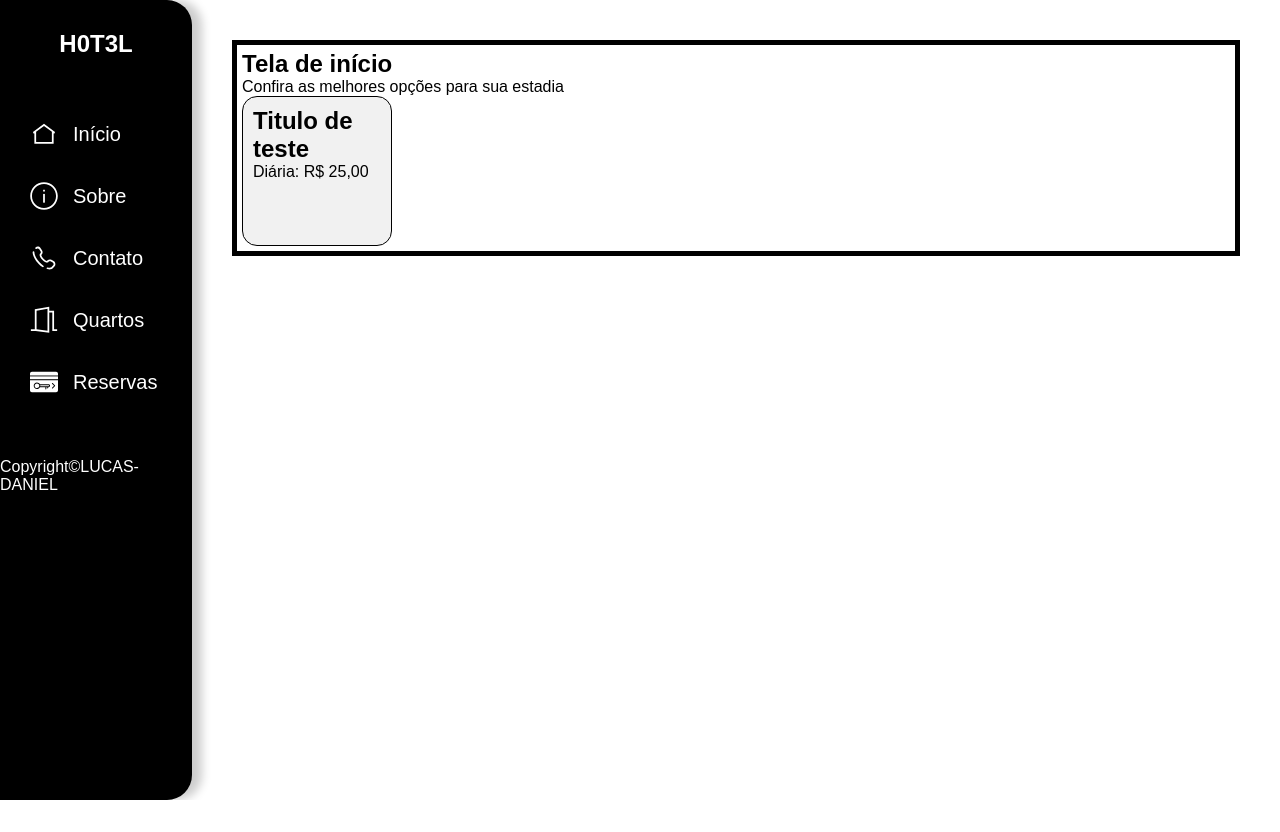
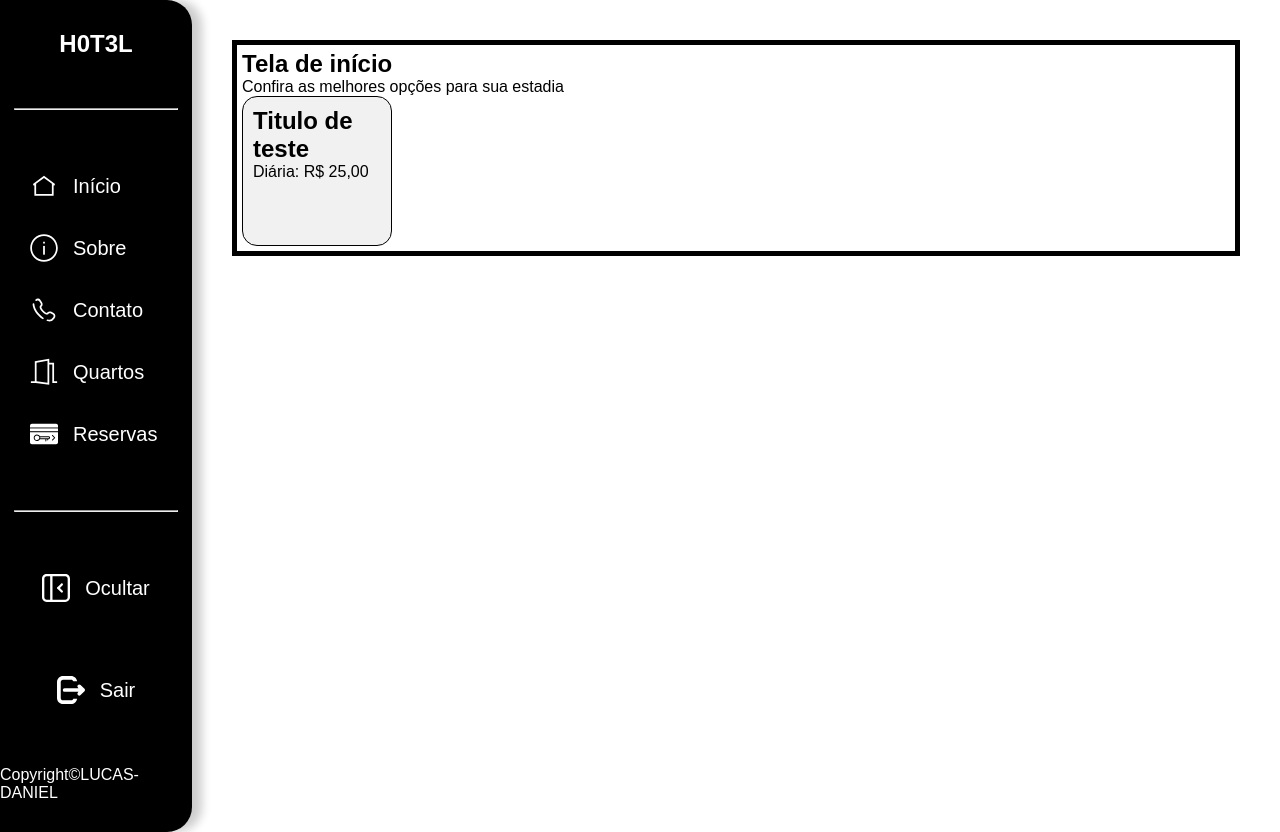
Before and after one commit to luc4s-23/Gerenciamento-de-hotel-, a React (Create React App) app in the folder Front/front-hoteis/: page / in a window 1280 px wide. Before the commit the page ends 800 px from the top, so only its background shows below. Built offline with nearby package versions, Linux system fonts and the light colour scheme.

Commit message:
botao 'ocultar' e 'sair' adicionados

```diff
--- a/Front/front-hoteis/src/Components/Nav/NavBar.css
+++ b/Front/front-hoteis/src/Components/Nav/NavBar.css
@@ -55,3 +55,8 @@
 .link-item:hover .nav-icon {
   transform: scale(1.1); /* Pequeno feedback visual senior */
 }
+
+hr{
+    background-color: white;
+    width: 85%;
+}
--- a/Front/front-hoteis/src/Components/Nav/NavBar.js
+++ b/Front/front-hoteis/src/Components/Nav/NavBar.js
@@ -6,12 +6,15 @@ import {
   Phone,
   RoomQuartos,
   RoomReservas,
+  Exit,
+  Hide
 } from "../icons/index";
 
 function NavBar() {
   return (
     <nav className="nav-bar">
       <h2 className="nav-logo">H0T3L</h2>
+      <hr />
 
       <div className="nav-links">
         <Link className="link-item" to="/">
@@ -38,6 +41,17 @@ function NavBar() {
           <span>Reservas</span>
         </Link>
       </div>
+      <hr />
+
+      <Link className="link-item" to="">
+        <Hide className="nav-icon" />
+        <span>Ocultar</span>
+      </Link>
+
+      <Link className="link-item" to="">
+        <Exit className="nav-icon" />
+        <span>Sair</span>
+      </Link>
 
       <div className="nav-footer">
         <p>Copyright©LUCAS-DANIEL</p>
--- a/Front/front-hoteis/src/Components/icones/icones.css
+++ /dev/null
@@ -1,3 +0,0 @@
-.bi-door-open{
-    font-size: 35px;
-}
--- a/Front/front-hoteis/src/Components/icons/index.js
+++ b/Front/front-hoteis/src/Components/icons/index.js
@@ -4,5 +4,8 @@ import { ReactComponent as About } from "./about.svg";
 import { ReactComponent as Phone } from "./phone.svg";
 import { ReactComponent as RoomQuartos } from "./room.svg";
 import { ReactComponent as RoomReservas } from "./room-key.svg";
+import { ReactComponent as Hide } from "./hide.svg";
+import { ReactComponent as Exit } from "./exit.svg";
 
-export { Home, About, Phone, RoomQuartos, RoomReservas };
+
+export { Home, About, Phone, RoomQuartos, RoomReservas, Hide, Exit };
```
Also changed, not shown: Front/front-hoteis/src/Components/icones/icones.js (deleted, +0 -10 lines), Front/front-hoteis/src/Components/icons/exit.svg (added), Front/front-hoteis/src/Components/icons/hide.svg (added), 5 other files (tests, documents, lock files or other folders).
